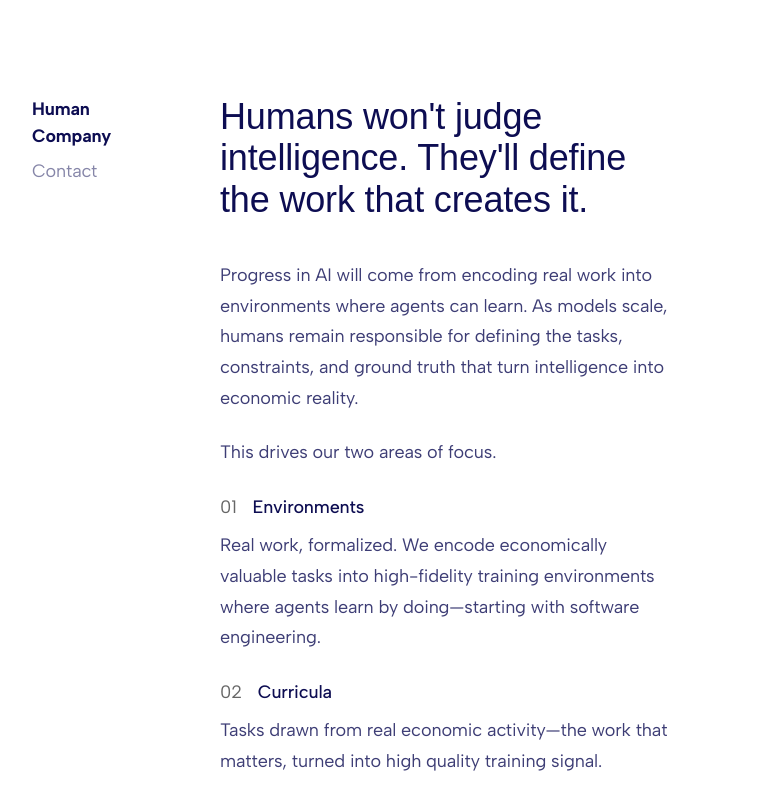
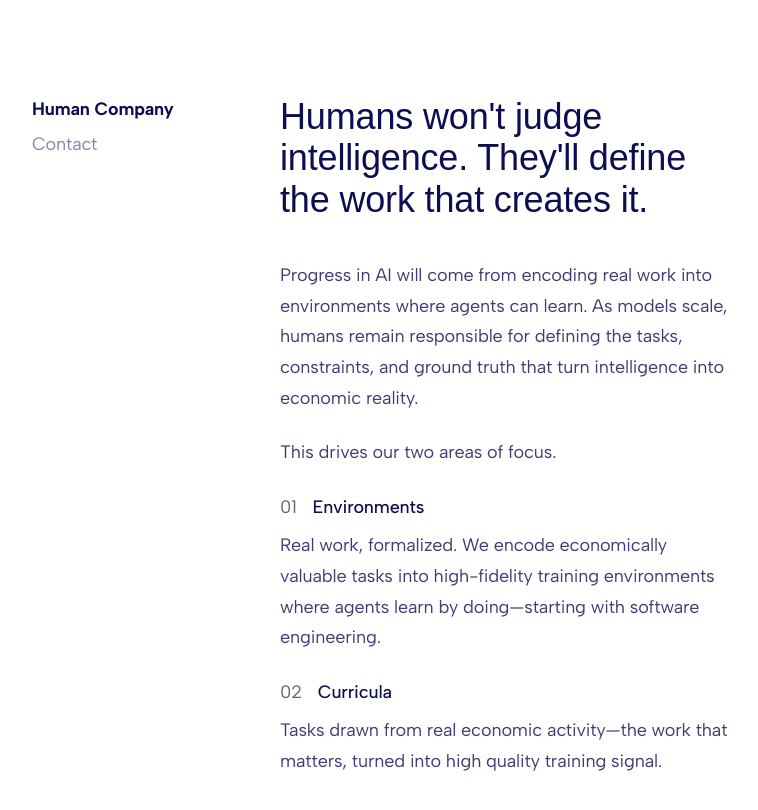
Before and after one commit to Human-Company/public-website, a Next.js app: page / in a window 1280 px wide. Shown: the top 810 px of the page, without its empty margins (224-982 px from the left). Built offline with nearby package versions, Linux system fonts and the light colour scheme; a web font is replaced by a local one.

Commit message:
Widen sidebar column and prevent Human Company text wrapping
Co-Authored-By: Claude Opus 4.6 <noreply@anthropic.com>

```diff
--- a/app/page.tsx
+++ b/app/page.tsx
@@ -3,10 +3,10 @@ import Link from 'next/link';
 export default function Home() {
   return (
     <div className="min-h-screen bg-background text-foreground font-sans selection:bg-neutral-200 flex items-start lg:items-center justify-center px-6 pt-24 pb-12 lg:p-24">
-      <div className="w-full max-w-3xl grid grid-cols-1 lg:grid-cols-[140px_1fr] gap-12 items-start">
+      <div className="w-full max-w-3xl grid grid-cols-1 lg:grid-cols-[200px_1fr] gap-12 items-start">
         {/* Left Sidebar - Header & Nav */}
         <div className="flex flex-col gap-1 text-[18px] lg:sticky lg:top-24">
-          <div className="font-bold mb-1">Human Company</div>
+          <div className="font-bold mb-1 whitespace-nowrap">Human Company</div>
           <nav className="flex flex-col gap-1">
 
             <a href="mailto:amar@thehumancompany.ai" className="opacity-50 hover:opacity-100 transition-opacity">Contact</a>
```
